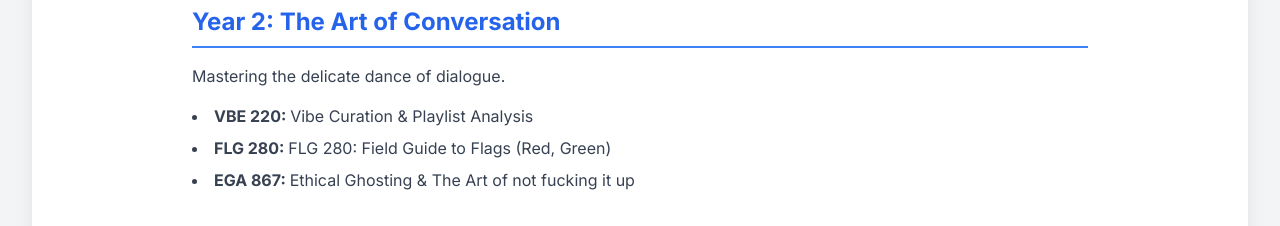
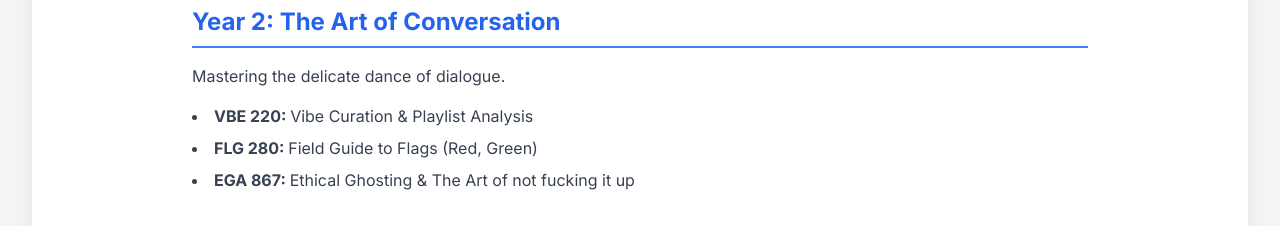
Before and after one commit to dumbassdumbass/fuck, a plain HTML site: page index.html in a window 1280 px wide. Shown: the part 1440-1666 px from the top of the page. Drawn offline with nearby package versions, Linux system fonts and the light colour scheme.

Commit message:
Update index.html

```diff
--- a/index.html
+++ b/index.html
@@ -117,7 +117,7 @@
                     <p class="text-gray-700 mb-4">Mastering the delicate dance of dialogue.</p>
                     <ul class="list-disc list-inside text-gray-700 space-y-2">
                         <li><span class="font-bold">VBE 220: </span>Vibe Curation & Playlist Analysis</li>
-                        <li><span class="font-bold">FLG 280: </span> FLG 280: Field Guide to Flags (Red, Green)</li>
+                        <li><span class="font-bold">FLG 280: </span> Field Guide to Flags (Red, Green)</li>
                         <li><span class="font-bold">EGA 867: </span>Ethical Ghosting & The Art of not fucking it up</li>
                     </ul>
                 </div>
```
